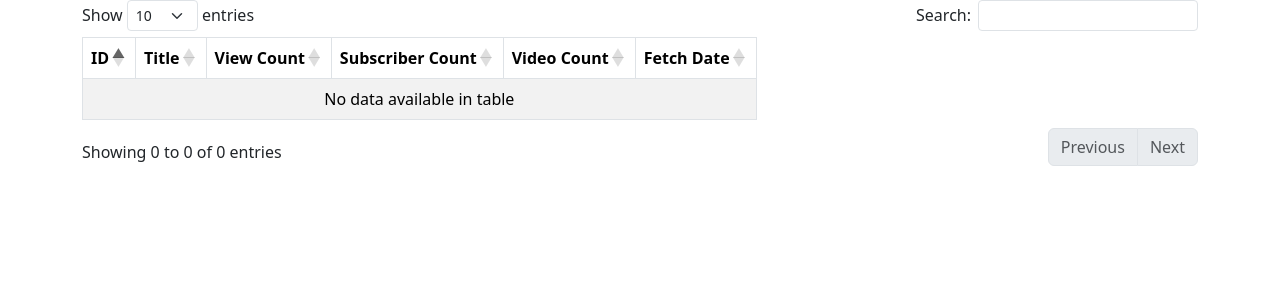
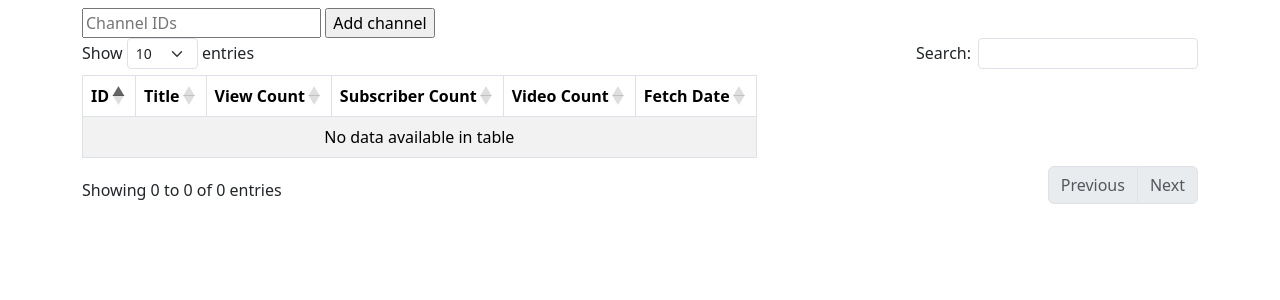
Before and after one commit to goosLy1/youtube_statistics, a FastAPI app: template templates/index.html in a window 1280 px wide. Shown: the top 300 px of the page. Run offline with FastAPI, Linux system fonts and the light colour scheme; the template is opened without the code that fills it, so the values that code supplies are empty; parts of the project's set-up code (start-up, migrations or seed data) failed here and were passed over; some libraries are stand-ins or nearby versions.

Commit message:
Add posibility ofaddition of new channels

```diff
--- a/main.py
+++ b/main.py
@@ -1,5 +1,6 @@
 import json
-from fastapi import Depends, FastAPI, Request
+from fastapi import Depends, FastAPI, Request, Form
+import re
 from sqlalchemy import delete, distinct, func, select, exists, inspect
 from sqlalchemy.orm import Session
 from fastapi.templating import Jinja2Templates
@@ -18,9 +19,9 @@ Base.metadata.create_all(bind=engine)
 
 
 @app.on_event("startup")
-def startup():
+def startup(ids=config.ids):
     with SessionLocal() as db:
-        yt_api_service = Youtube()
+        yt_api_service = Youtube(ids)
         channel_models = yt_api_service.get_channels_statistics()
         deleted_channel_models = yt_api_service.handle_deleted_channels()
         channel_models.extend(deleted_channel_models)
@@ -112,6 +113,14 @@ def get_statistics(request: Request, db: Session = Depends(get_db)):
     # return {"message": "ok"}
 
 
+@app.post('/')
+def add_new_channel(request: Request, data=Form()):
+    ids = re.split(",", data)
+    print(ids)
+    startup(ids)
+    return {"message": "ok"}
+
+
 @app.get('/channel/{id}')
 def get_videos_stat(request: Request, id: str, db: Session = Depends(get_db)):
 
--- a/templates/index.html
+++ b/templates/index.html
@@ -15,7 +15,12 @@
     <link rel="stylesheet" href="https://cdn.jsdelivr.net/npm/bootstrap-icons@1.10.5/font/bootstrap-icons.css">
 </head>
 <body>
-  <div class="container">
+
+  <div class="container mt-2">
+    <form>
+      <input placeholder="Channel IDs" name="data">
+      <input type="submit" value="Add channel" formmethod="post">
+    </form>
     <table class="table table-striped table-bordered w-auto" id="sortTable">
       <thead>
         <tr>
--- a/utils.py
+++ b/utils.py
@@ -15,8 +15,11 @@ def get_service():
 
 
 class Youtube:
-    ids = config.ids
+    # ids = config.ids
     bad_ids = None
+
+    def __init__(self, ids: List[str]) -> None:
+        self.ids = ids
 
     def get_existing_or_new_channel(self, channel: Dict[str, str] | List[str]) -> Type[Channel]:
         with SessionLocal() as db:
```
